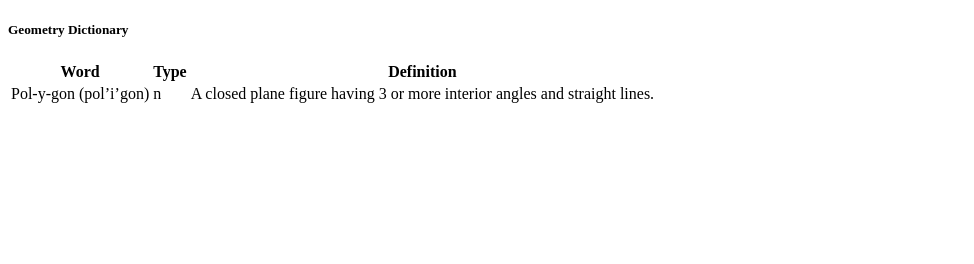
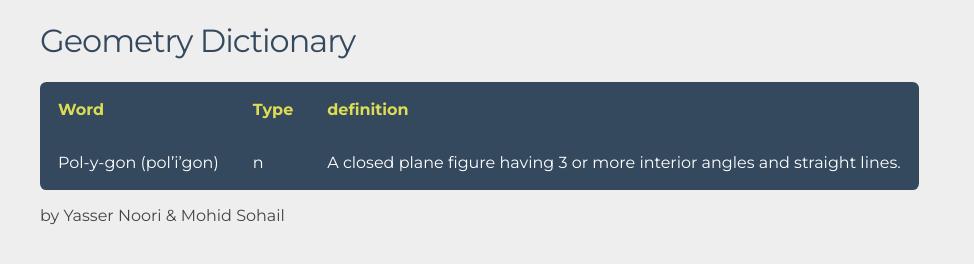
Before and after one commit to Yasser-Noori/Yasser-Noori.github.io, a plain HTML site: page index.html in a window 1280 px wide. Shown: the whole page, without its empty margins (0-974 px from the left). Drawn offline with Linux system fonts and the light colour scheme.

Commit message:
Update index.html

```diff
--- a/index.html
+++ b/index.html
@@ -1,14 +1,114 @@
 <!DOCTYPE html>
 <html>
     <head>
-        <title>Yasser and Mohid</title>
+        <title>Geometry Dictionary</title>
+        <style>
+@import "compass/css3";
+
+@import 'https://fonts.googleapis.com/css?family=Montserrat:300,400,700';
+
+.rwd-table {
+    margin: 1em 0;
+    min-width: 300px;
+}
+
+.rwd-table tr {
+    border-top: 1px solid #ddd;
+    border-bottom: 1px solid #ddd;
+}
+
+.rwd-table th {
+    display: none;
+}
+
+.rwd-table td {
+    display: block;
+}
+
+.rwd-table td:first-child {
+    padding-top: 0.5em;
+}
+
+.rwd-table td:last-child {
+    padding-bottom: 0.5em;
+}
+
+.rwd-table td:before {
+    content: attr(data-th) ": ";
+    font-weight: bold;
+    width: 6.5em;
+    display: inline-block;
+}
+
+@media (min-width: 480px) {
+    .rwd-table td:before {
+        display: none;
+    }
+}
+
+.rwd-table th, .rwd-table td {
+    text-align: left;
+}
+
+@media (min-width: 480px) {
+    .rwd-table th, .rwd-table td {
+        display: table-cell;
+        padding: 0.25em 0.5em;
+    }
+    .rwd-table th:first-child, .rwd-table td:first-child {
+        padding-left: 0;
+    }
+    .rwd-table th:last-child, .rwd-table td:last-child {
+        padding-right: 0;
+    }
+}
+
+body {
+    padding: 0 2em;
+    font-family: Montserrat, sans-serif;
+    -webkit-font-smoothing: antialiased;
+    text-rendering: optimizeLegibility;
+    color: #444;
+    background: #eee;
+}
+
+h1 {
+    font-weight: normal;
+    letter-spacing: -1px;
+    color: #34495e;
+}
+
+.rwd-table {
+    background: #34495e;
+    color: #fff;
+    border-radius: 0.4em;
+    overflow: hidden;
+}
+
+.rwd-table tr {
+    border-color: #46637f;
+}
+
+.rwd-table th, .rwd-table td {
+    margin: 0.5em 1em;
+}
+
+@media (min-width: 480px) {
+    .rwd-table th, .rwd-table td {
+        padding: 1em !important;
+    }
+}
+
+.rwd-table th, .rwd-table td:before {
+    color: #dd5;
+}
+        </style>
     </head>
     <body>
-        <h5>
+        <h1>
             Geometry Dictionary
-        </h5>
-        <table>
-            <thead>
+        </h1>
+        <table class="rwd-table">
             <tr>
                 <th>
                     Word
@@ -17,23 +117,23 @@
                     Type
                 </th>
                 <th>
-                        Definition
+                    definition
                 </th>
             </tr>
-            </thead>
-            <tbody>
             <tr>
-                    <td>
+                <td data-th="Word">
                     Pol-y-gon (pol’i’gon)
                 </td>
-                    <td>
+                <td data-th="Type">
                     n
                 </td>
-                    <td>
+                <td data-th="definition">
                     A closed plane figure having 3 or more interior angles and straight lines.
                 </td>
             </tr>
-            </tbody>
         </table>
+        <p>
+            by Yasser Noori & Mohid Sohail
+        </p>
     </body>
 </html>
```
Lines whose indentation alone changed are shown as unchanged.
